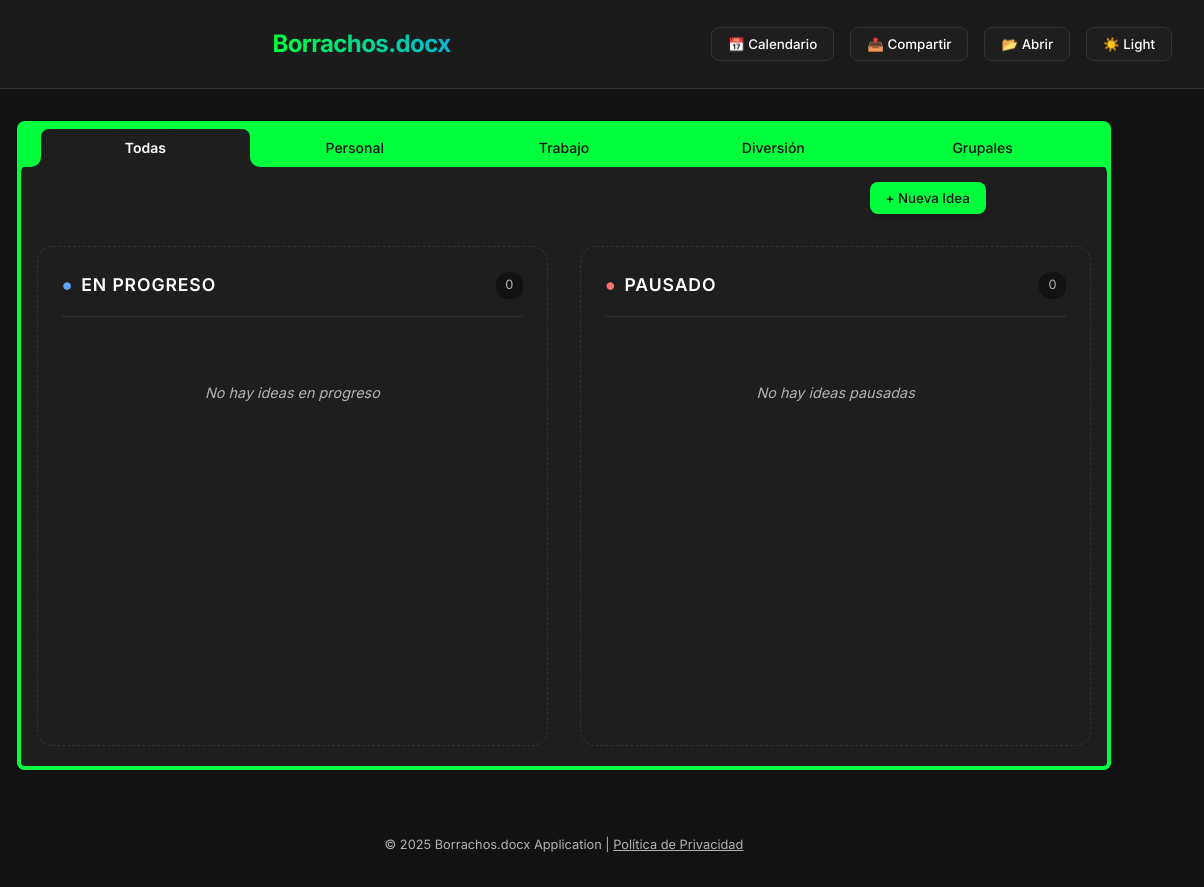
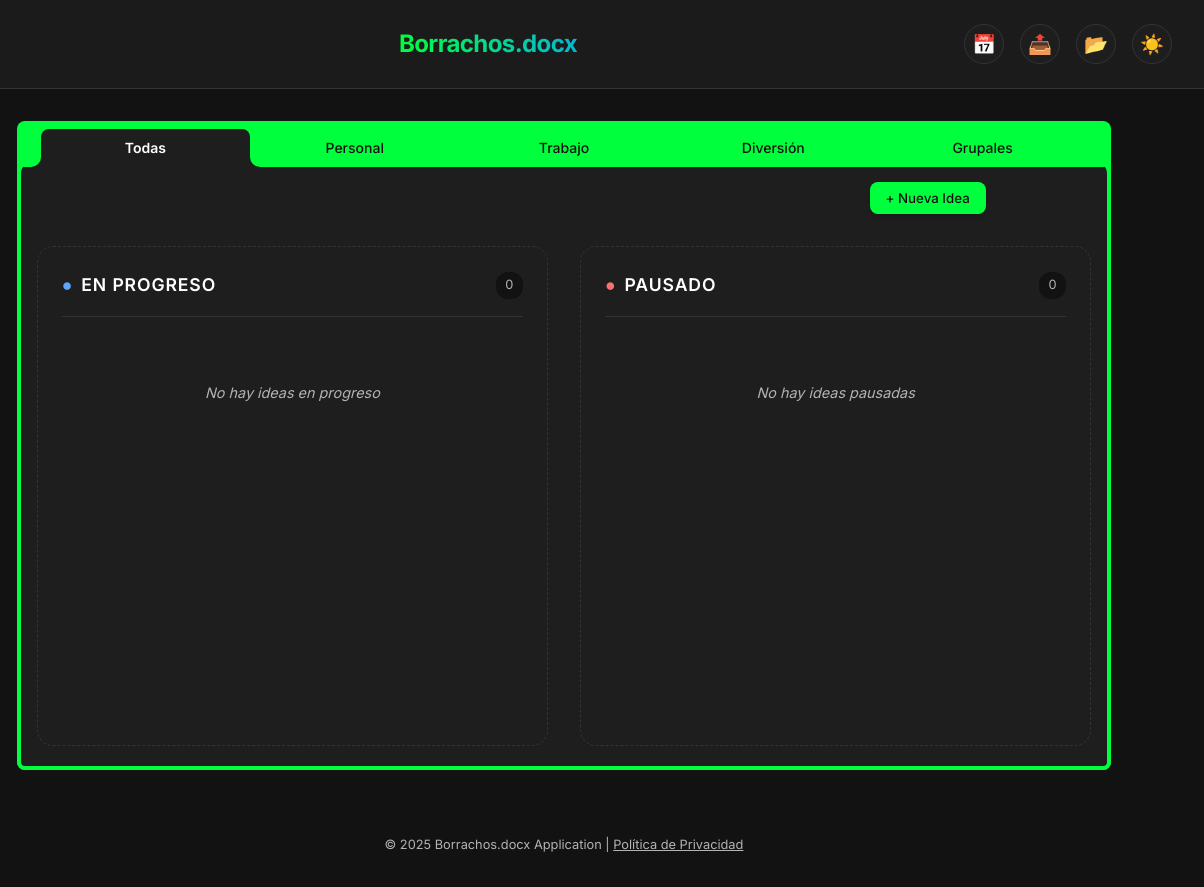
Before and after one commit to Demi1Codex/NOSE, a website built with Vite: page index.html in a window 1280 px wide. Shown: the full height of the page, 76-1280 px from the left. Built offline with nearby package versions, Linux system fonts and the light colour scheme.

Commit message:
feat: implement idea manager application with CRUD, filtering, theme, calendar, and encrypted import/export.

```diff
--- a/index.html
+++ b/index.html
@@ -19,16 +19,16 @@
     <h1>Borrachos.docx</h1>
     <div class="controls">
       <button id="calendarBtn" class="theme-toggle" aria-label="Ver Calendario">
-        📅 Calendario
+        📅
       </button>
       <button id="shareBtn" class="theme-toggle" aria-label="Compartir Tablero">
-        📤 Compartir
+        📤
       </button>
       <button id="openSharedBtn" class="theme-toggle" aria-label="Abrir Compartido">
-        📂 Abrir
+        📂
       </button>
       <button id="themeToggle" class="theme-toggle" aria-label="Toggle Theme">
-        ☀️ Light
+        ☀️
       </button>
       <input type="file" id="sharedFileInput" accept=".lock" style="display: none;">
     </div>
--- a/src/main.js
+++ b/src/main.js
@@ -19,7 +19,7 @@ function init() {
 function applySavedTheme() {
   const savedTheme = localStorage.getItem('theme') || 'dark';
   document.documentElement.setAttribute('data-theme', savedTheme);
-  themeToggle.textContent = savedTheme === 'dark' ? '☀️ Light' : '🌙 Dark';
+  themeToggle.textContent = savedTheme === 'dark' ? '☀️' : '🌙';
 }
 
 function setupEventListeners() {
@@ -29,7 +29,7 @@ function setupEventListeners() {
     const newTheme = currentTheme === 'dark' ? 'light' : 'dark';
     document.documentElement.setAttribute('data-theme', newTheme);
     localStorage.setItem('theme', newTheme);
-    themeToggle.textContent = newTheme === 'dark' ? '☀️ Light' : '🌙 Dark';
+    themeToggle.textContent = newTheme === 'dark' ? '☀️' : '🌙';
   });
 
   // Modal Open (Main button)
--- a/src/style.css
+++ b/src/style.css
@@ -132,6 +132,14 @@ button:active {
   background-color: var(--surface-color);
   border: 1px solid var(--border-color);
   color: var(--text-primary);
+  width: 40px;
+  height: 40px;
+  padding: 0;
+  display: flex;
+  align-items: center;
+  justify-content: center;
+  border-radius: 50%;
+  font-size: 1.2rem;
 }
 
 .btn-primary {
```
